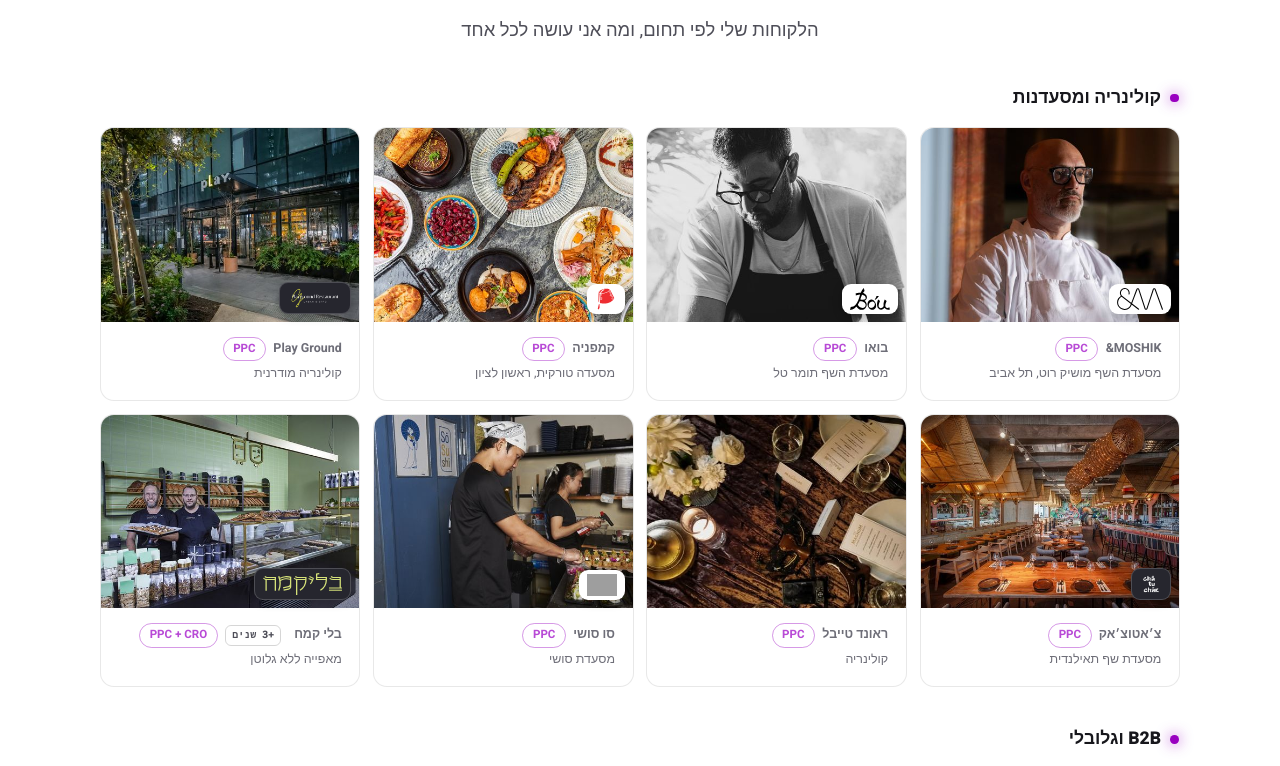
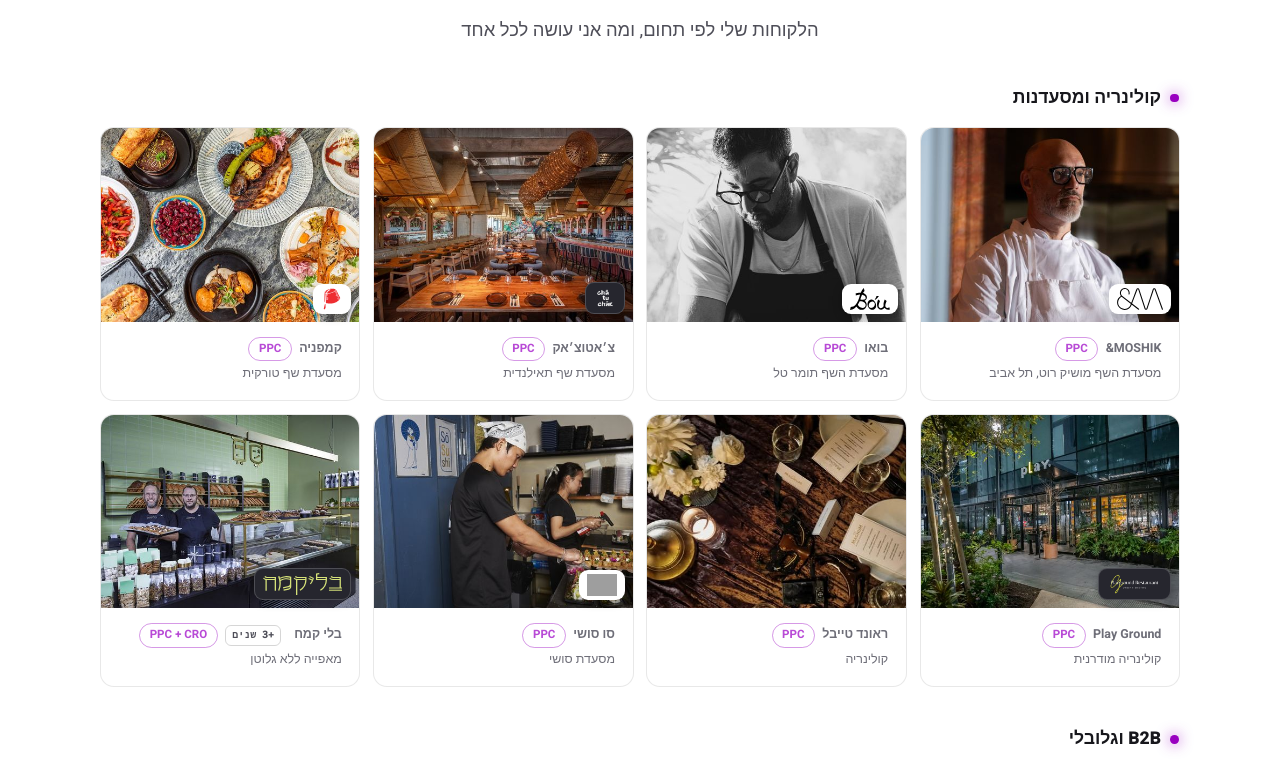
Before and after one commit to SnikZik/snir-website, a plain HTML site: page bright.html in a window 1280 px wide. Shown: the part 1720-2486 px from the top of the page. Drawn offline with Linux system fonts and the light colour scheme; grey boxes are pictures that could not be loaded.

Commit message:
Culinary order: &MOSHIK, Bou, Chatuchak (Thai chef restaurant), Campania (Turkish chef restaurant), then the rest
Co-Authored-By: Claude Opus 5.5 <noreply@anthropic.com>

```diff
--- a/bright.html
+++ b/bright.html
@@ -877,9 +877,9 @@ var GROUPS=[
 ["קולינריה ומסעדנות",[
   ["&amp;MOSHIK", "מסעדת השף מושיק רוט, תל אביב", "PPC", "", "assets/clients/moshik-roth.jpg", "assets/clogos/moshik.svg", ""],
   ["בואו", "מסעדת השף תומר טל", "PPC", "", "assets/clients/bou.jpg", "assets/clogos/bou.svg", ""],
-  ["קמפניה", "מסעדה טורקית, ראשון לציון", "PPC", "", "assets/clients/campania.jpg", "assets/clogos/campania.svg", ""],
+  ["צ׳אטוצ׳אק", "מסעדת שף תאילנדית", "PPC", "", "assets/clients/chatuchak.jpg", "assets/clogos/chatuchak.png", "dark"],
+  ["קמפניה", "מסעדת שף טורקית", "PPC", "", "assets/clients/campania.jpg", "assets/clogos/campania.svg", ""],
   ["Play Ground", "קולינריה מודרנית", "PPC", "", "assets/clients/playground.jpg", "assets/clogos/playground.webp", "dark"],
-  ["צ׳אטוצ׳אק", "מסעדת שף תאילנדית", "PPC", "", "assets/clients/chatuchak.jpg", "assets/clogos/chatuchak.png", "dark"],
   ["ראונד טייבל", "קולינריה", "PPC", "", "assets/clients/roundtable.jpg", "", ""],
   ["סו סושי", "מסעדת סושי", "PPC", "", "assets/clients/sosushi.jpg", "assets/clogos/sosushi.png", ""],
   ["בלי קמח", "מאפייה ללא גלוטן", "PPC + CRO", "3+", "assets/clients/blikemach.jpg", "assets/clogos/blikemach.svg", "dark"]
```
Also changed, not shown: index.html (+2 -2 lines).
